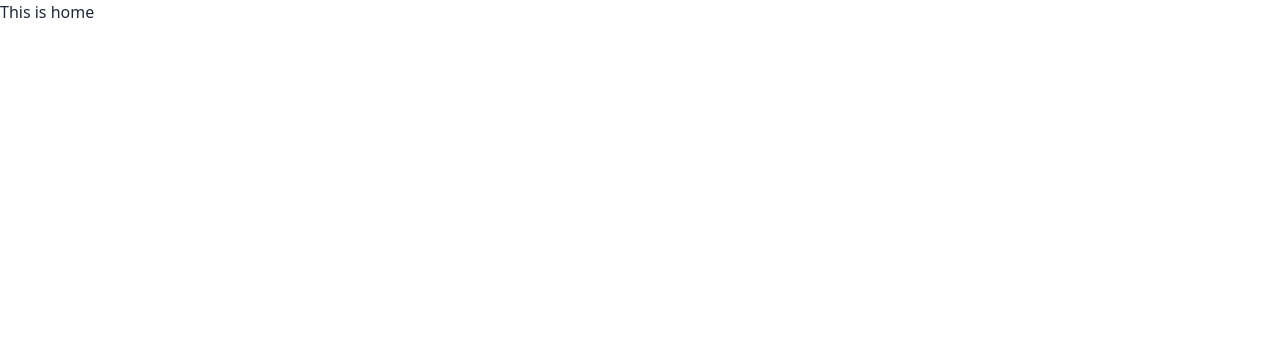
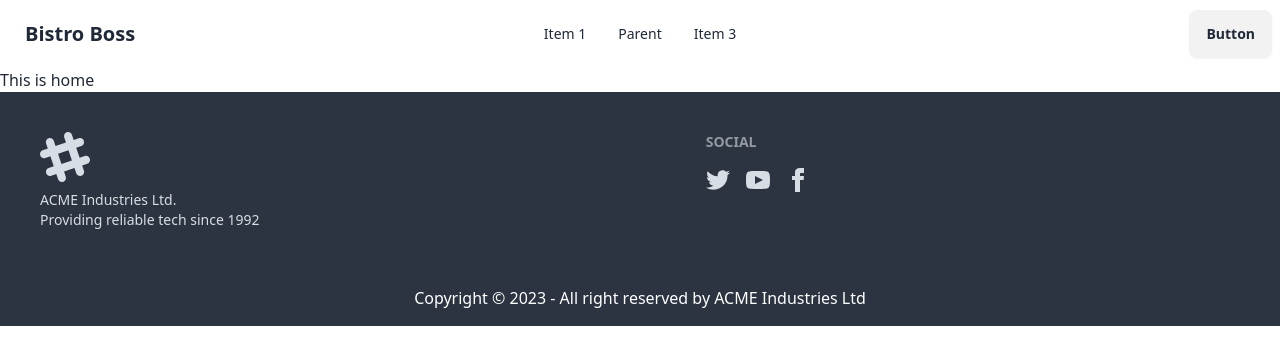
Before and after one commit to Zahid51095/bistro-boss-client, a React (Vite) app: page / in a window 1280 px wide. Shown: the top 364 px of the page. Built offline with nearby package versions, Linux system fonts and the light colour scheme.

Commit message:
footer and navbar has been added

```diff
--- a/package.json
+++ b/package.json
@@ -14,6 +14,7 @@
     "match-sorter": "^6.3.1",
     "react": "^18.2.0",
     "react-dom": "^18.2.0",
+    "react-responsive-carousel": "^3.2.23",
     "react-router-dom": "^6.18.0",
     "sort-by": "^1.2.0"
   },
--- a/src/Layout/Main.jsx
+++ b/src/Layout/Main.jsx
@@ -1,10 +1,14 @@
 import { Outlet } from "react-router-dom";
+import Footer from "../pages/Shared/Footer/Footer";
+import Navbar from "../pages/Shared/Navbar/Navbar";
 
 
 const Main = () => {
     return (
         <div>
+            <Navbar></Navbar>
             <Outlet></Outlet>
+            <Footer></Footer>
         </div>
     );
 };
--- a/src/main.jsx
+++ b/src/main.jsx
@@ -1,14 +1,14 @@
-import React from 'react'
-import ReactDOM from 'react-dom/client'
-import './index.css'
+import React from "react";
+import ReactDOM from "react-dom/client";
+import "./index.css";
 
-import {
-  RouterProvider,
-} from "react-router-dom";
-import { router } from './Routes/Routes';
+import { RouterProvider } from "react-router-dom";
+import { router } from "./Routes/Routes";
 
-ReactDOM.createRoot(document.getElementById('root')).render(
+ReactDOM.createRoot(document.getElementById("root")).render(
   <React.StrictMode>
-    <RouterProvider router={router} />
-  </React.StrictMode>,
-)
+    <div className="max-w-screen-xl mx-auto">
+      <RouterProvider router={router} />
+    </div>
+  </React.StrictMode>
+);
--- a/src/pages/Shared/Footer/Footer.jsx
+++ b/src/pages/Shared/Footer/Footer.jsx
@@ -1,11 +1,71 @@
-
-
 const Footer = () => {
-    return (
-        <div>
-
+  return (
+    <footer>
+      <div className="footer p-10 bg-neutral text-neutral-content">
+        <aside>
+          <svg
+            width="50"
+            height="50"
+            viewBox="0 0 24 24"
+            xmlns="http://www.w3.org/2000/svg"
+            fillRule="evenodd"
+            clipRule="evenodd"
+            className="fill-current"
+          >
+            <path d="M22.672 15.226l-2.432.811.841 2.515c.33 1.019-.209 2.127-1.23 2.456-1.15.325-2.148-.321-2.463-1.226l-.84-2.518-5.013 1.677.84 2.517c.391 1.203-.434 2.542-1.831 2.542-.88 0-1.601-.564-1.86-1.314l-.842-2.516-2.431.809c-1.135.328-2.145-.317-2.463-1.229-.329-1.018.211-2.127 1.231-2.456l2.432-.809-1.621-4.823-2.432.808c-1.355.384-2.558-.59-2.558-1.839 0-.817.509-1.582 1.327-1.846l2.433-.809-.842-2.515c-.33-1.02.211-2.129 1.232-2.458 1.02-.329 2.13.209 2.461 1.229l.842 2.515 5.011-1.677-.839-2.517c-.403-1.238.484-2.553 1.843-2.553.819 0 1.585.509 1.85 1.326l.841 2.517 2.431-.81c1.02-.33 2.131.211 2.461 1.229.332 1.018-.21 2.126-1.23 2.456l-2.433.809 1.622 4.823 2.433-.809c1.242-.401 2.557.484 2.557 1.838 0 .819-.51 1.583-1.328 1.847m-8.992-6.428l-5.01 1.675 1.619 4.828 5.011-1.674-1.62-4.829z"></path>
+          </svg>
+          <p>
+            ACME Industries Ltd.
+            <br />
+            Providing reliable tech since 1992
+          </p>
+        </aside>
+        <nav>
+          <header className="footer-title">Social</header>
+          <div className="grid grid-flow-col gap-4">
+            <a>
+              <svg
+                xmlns="http://www.w3.org/2000/svg"
+                width="24"
+                height="24"
+                viewBox="0 0 24 24"
+                className="fill-current"
+              >
+                <path d="M24 4.557c-.883.392-1.832.656-2.828.775 1.017-.609 1.798-1.574 2.165-2.724-.951.564-2.005.974-3.127 1.195-.897-.957-2.178-1.555-3.594-1.555-3.179 0-5.515 2.966-4.797 6.045-4.091-.205-7.719-2.165-10.148-5.144-1.29 2.213-.669 5.108 1.523 6.574-.806-.026-1.566-.247-2.229-.616-.054 2.281 1.581 4.415 3.949 4.89-.693.188-1.452.232-2.224.084.626 1.956 2.444 3.379 4.6 3.419-2.07 1.623-4.678 2.348-7.29 2.04 2.179 1.397 4.768 2.212 7.548 2.212 9.142 0 14.307-7.721 13.995-14.646.962-.695 1.797-1.562 2.457-2.549z"></path>
+              </svg>
+            </a>
+            <a>
+              <svg
+                xmlns="http://www.w3.org/2000/svg"
+                width="24"
+                height="24"
+                viewBox="0 0 24 24"
+                className="fill-current"
+              >
+                <path d="M19.615 3.184c-3.604-.246-11.631-.245-15.23 0-3.897.266-4.356 2.62-4.385 8.816.029 6.185.484 8.549 4.385 8.816 3.6.245 11.626.246 15.23 0 3.897-.266 4.356-2.62 4.385-8.816-.029-6.185-.484-8.549-4.385-8.816zm-10.615 12.816v-8l8 3.993-8 4.007z"></path>
+              </svg>
+            </a>
+            <a>
+              <svg
+                xmlns="http://www.w3.org/2000/svg"
+                width="24"
+                height="24"
+                viewBox="0 0 24 24"
+                className="fill-current"
+              >
+                <path d="M9 8h-3v4h3v12h5v-12h3.642l.358-4h-4v-1.667c0-.955.192-1.333 1.115-1.333h2.885v-5h-3.808c-3.596 0-5.192 1.583-5.192 4.615v3.385z"></path>
+              </svg>
+            </a>
+          </div>
+        </nav>
+      </div>
+      <div className=" footer-center p-4 bg-neutral  text-white">
+          <aside>
+            <p>Copyright © 2023 - All right reserved by ACME Industries Ltd</p>
+          </aside>
         </div>
-    );
+    </footer>
+  );
 };
 
 export default Footer;
--- /dev/null
+++ b/src/pages/Shared/Navbar/Navbar.jsx
@@ -0,0 +1,59 @@
+const Navbar = () => {
+    const navOptions = <>
+
+            <li>
+                <a>Item 1</a>
+              </li>
+              <li>
+                <a>Parent</a>
+              </li>
+              <li>
+                <a>Item 3</a>
+              </li>
+
+    </>
+  return (
+    <>
+      <div className="navbar bg-base-100">
+        <div className="navbar-start">
+          <div className="dropdown">
+            <label tabIndex={0} className="btn btn-ghost lg:hidden">
+              <svg
+                xmlns="http://www.w3.org/2000/svg"
+                className="h-5 w-5"
+                fill="none"
+                viewBox="0 0 24 24"
+                stroke="currentColor"
+              >
+                <path
+                  strokeLinecap="round"
+                  strokeLinejoin="round"
+                  strokeWidth="2"
+                  d="M4 6h16M4 12h8m-8 6h16"
+                />
+              </svg>
+            </label>
+            <ul
+              tabIndex={0}
+              className="menu menu-sm dropdown-content mt-3 z-[1] p-2 shadow bg-base-100 rounded-box w-52"
+            >
+                {navOptions}
+
+            </ul>
+          </div>
+          <a className="btn btn-ghost text-xl">Bistro Boss</a>
+        </div>
+        <div className="navbar-center hidden lg:flex">
+          <ul className="menu menu-horizontal px-1">
+           {navOptions}
+          </ul>
+        </div>
+        <div className="navbar-end">
+          <a className="btn">Button</a>
+        </div>
+      </div>
+    </>
+  );
+};
+
+export default Navbar;
```
Also changed, not shown: 1 other file (tests, documents, lock files or other folders).
